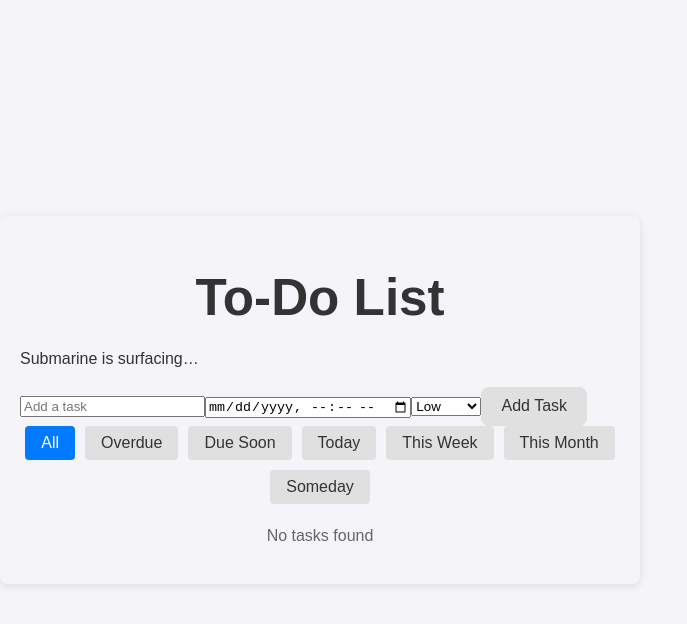
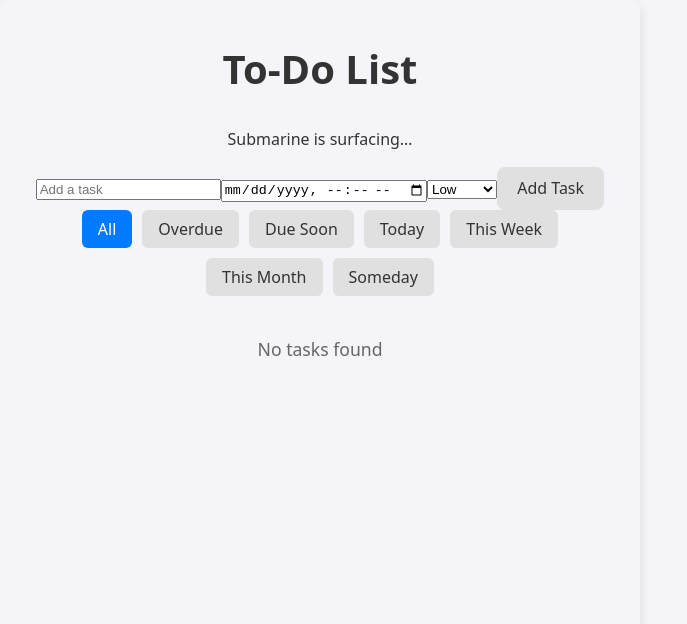
Before and after one commit to Stewysthings/submarine, a React (Vite) app: page / in a window 1280 px wide. Shown: the top 624 px of the page, without its empty margins (0-687 px from the left). Built offline with nearby package versions, Linux system fonts and the light colour scheme.

Commit message:
css fix for weird task flashing

```diff
--- a/src/App.css
+++ b/src/App.css
@@ -2,22 +2,38 @@
   max-width: 600px;
   margin: 0 auto;
   padding: 20px;
-  font-family: Arial, sans-serif;
+  font-family: system-ui, Arial, sans-serif;
   background-color: #f4f4f9;
   border-radius: 8px;
-  box-shadow: 0 2px 8px rgba(0, 0, 0, 0.1);
+  box-shadow: 0 4px 12px rgba(0, 0, 0, 0.1);
+  min-height: 100vh;
+  display: flex;
+  flex-direction: column;
+  align-items: center;
 }
 
 h1 {
   text-align: center;
   color: #333;
   margin-bottom: 20px;
+  font-size: 2.5em;
+  font-weight: 600;
+}
+
+.submarine-message {
+  text-align: center;
+  color: #666;
+  margin-bottom: 20px;
+  font-size: 1.1em;
 }
 
 .error {
   color: #ff4d4d;
   text-align: center;
   padding: 20px;
+  background-color: #ffe6e6;
+  border-radius: 4px;
+  margin-bottom: 20px;
 }
 
 .input-container {
@@ -25,52 +41,56 @@ h1 {
   gap: 10px;
   margin-bottom: 20px;
   flex-wrap: wrap;
+  width: 100%;
 }
 
 .task-input {
   flex: 1;
-  padding: 10px;
+  padding: 12px;
   font-size: 16px;
   border: 1px solid #ccc;
-  border-radius: 4px;
+  border-radius: 6px;
   outline: none;
 }
 
 .task-input:focus {
   border-color: #007bff;
+  box-shadow: 0 0 0 2px rgba(0, 123, 255, 0.2);
 }
 
 .date-picker {
-  padding: 8px;
+  padding: 10px;
   font-size: 16px;
   border: 1px solid #ccc;
-  border-radius: 4px;
+  border-radius: 6px;
   outline: none;
 }
 
 .date-picker:focus {
   border-color: #007bff;
+  box-shadow: 0 0 0 2px rgba(0, 123, 255, 0.2);
 }
 
 .priority-selector {
-  padding: 8px;
+  padding: 10px;
   font-size: 16px;
   border: 1px solid #ccc;
-  border-radius: 4px;
+  border-radius: 6px;
   outline: none;
 }
 
 .priority-selector:focus {
   border-color: #007bff;
+  box-shadow: 0 0 0 2px rgba(0, 123, 255, 0.2);
 }
 
 .add-button, .edit-button, .delete-button, .save-button, .cancel-button {
   padding: 10px 20px;
   font-size: 16px;
   border: none;
-  border-radius: 4px;
+  border-radius: 6px;
   cursor: pointer;
-  transition: background-color 0.2s;
+  transition: background-color 0.2s, transform 0.1s;
 }
 
 .add-button {
@@ -80,6 +100,7 @@ h1 {
 
 .add-button:hover {
   background-color: #0056b3;
+  transform: translateY(-1px);
 }
 
 .edit-button {
@@ -89,6 +110,7 @@ h1 {
 
 .edit-button:hover {
   background-color: #218838;
+  transform: translateY(-1px);
 }
 
 .delete-button {
@@ -98,6 +120,7 @@ h1 {
 
 .delete-button:hover {
   background-color: #c82333;
+  transform: translateY(-1px);
 }
 
 .save-button {
@@ -107,6 +130,7 @@ h1 {
 
 .save-button:hover {
   background-color: #138496;
+  transform: translateY(-1px);
 }
 
 .cancel-button {
@@ -116,6 +140,7 @@ h1 {
 
 .cancel-button:hover {
   background-color: #5a6268;
+  transform: translateY(-1px);
 }
 
 .filter-buttons {
@@ -124,6 +149,7 @@ h1 {
   margin-bottom: 20px;
   justify-content: center;
   flex-wrap: wrap;
+  width: 100%;
 }
 
 .filter-buttons button {
@@ -131,13 +157,14 @@ h1 {
   background-color: #e0e0e0;
   color: #333;
   border: none;
-  border-radius: 4px;
+  border-radius: 6px;
   cursor: pointer;
-  transition: background-color 0.2s;
+  transition: background-color 0.2s, transform 0.1s;
 }
 
 .filter-buttons button:hover {
   background-color: #d0d0d0;
+  transform: translateY(-1px);
 }
 
 .filter-buttons button.active {
@@ -152,33 +179,36 @@ h1 {
 
 .category-section {
   margin-bottom: 20px;
+  width: 100%;
 }
 
 .category-section h2 {
-  font-size: 1.2em;
+  font-size: 1.4em;
   color: #333;
   margin: 10px 0;
+  font-weight: 500;
 }
 
 .task-list {
   list-style: none;
   padding: 0;
+  width: 100%;
 }
 
 .task-item {
   display: flex;
   align-items: center;
   gap: 10px;
-  padding: 10px;
+  padding: 12px;
   background-color: #fff;
   margin-bottom: 10px;
-  border-radius: 4px;
+  border-radius: 6px;
   border: 1px solid #dee2e6;
   transition: box-shadow 0.2s, opacity 0.3s, transform 0.3s;
 }
 
 .task-item:hover {
-  box-shadow: 0 2px 4px rgba(0, 0, 0, 0.1);
+  box-shadow: 0 2px 8px rgba(0, 0, 0, 0.15);
 }
 
 .task-item.overdue {
@@ -210,11 +240,14 @@ h1 {
 
 .task-item input[type="checkbox"] {
   cursor: pointer;
+  width: 20px;
+  height: 20px;
 }
 
 .task-text {
   flex: 1;
   cursor: pointer;
+  font-size: 1.1em;
 }
 
 .edit-container {
@@ -228,19 +261,20 @@ h1 {
   padding: 8px;
   font-size: 16px;
   border: 1px solid #ccc;
-  border-radius: 4px;
+  border-radius: 6px;
   outline: none;
   flex: 1;
 }
 
 .edit-input:focus {
   border-color: #007bff;
+  box-shadow: 0 0 0 2px rgba(0, 123, 255, 0.2);
 }
 
 .priority-label {
-  padding: 2px 6px;
-  border-radius: 4px;
-  font-size: 0.85em;
+  padding: 4px 8px;
+  border-radius: 6px;
+  font-size: 0.9em;
   font-weight: 500;
 }
 
@@ -308,4 +342,6 @@ h1 {
 .no-tasks {
   color: #666;
   text-align: center;
+  font-size: 1.1em;
+  margin-top: 20px;
 }
```
